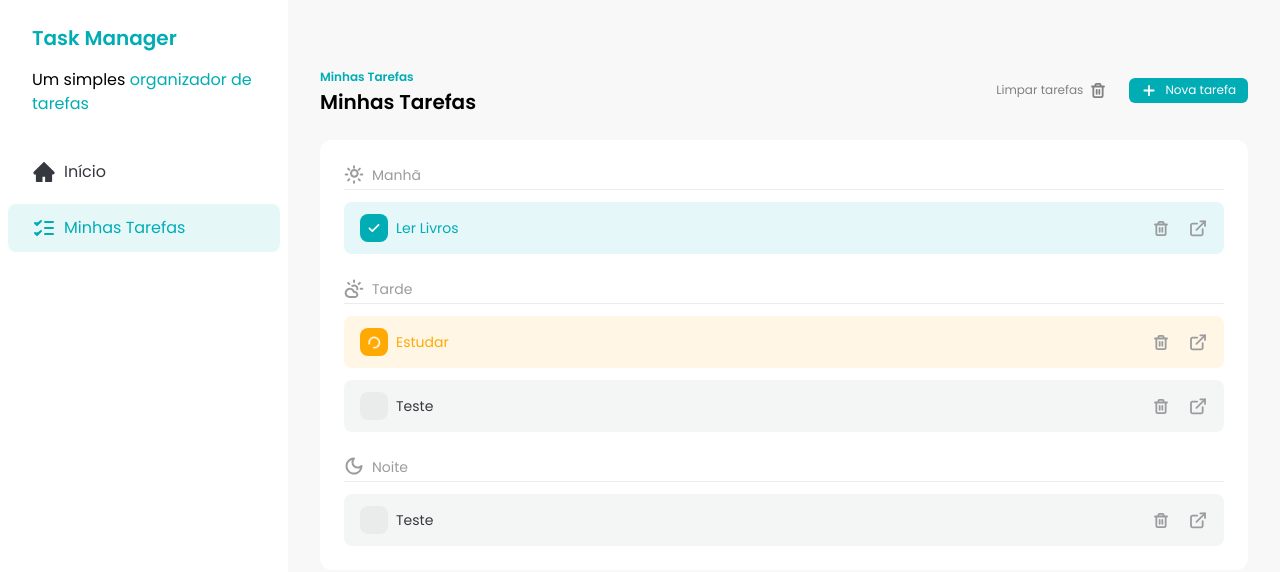
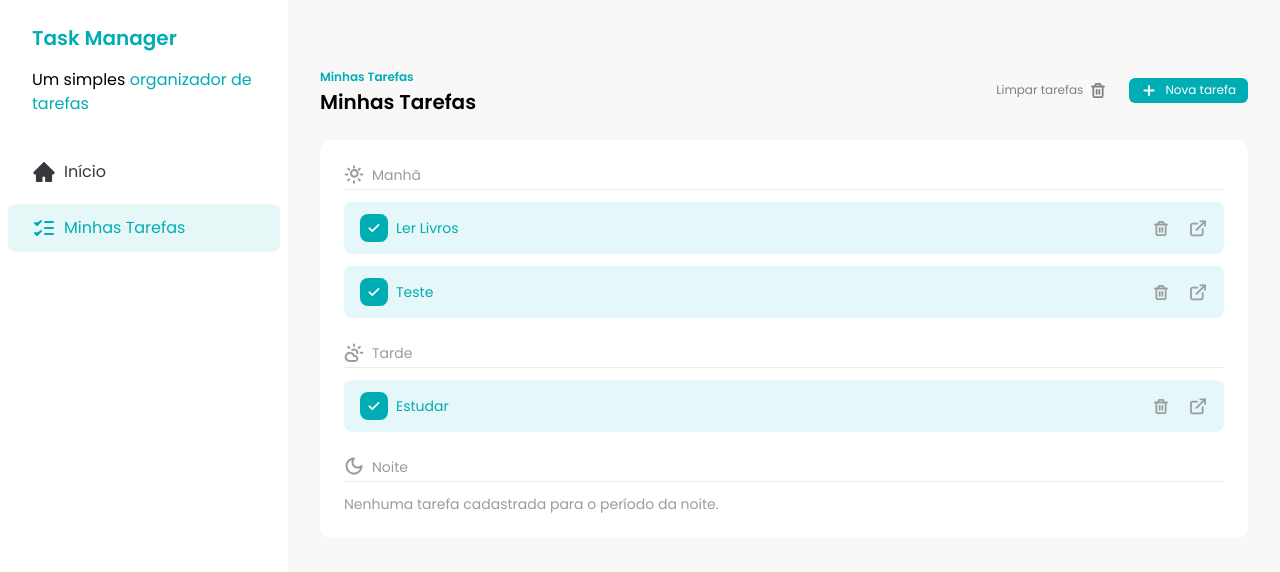
Before and after one commit to Viniciusbsouto/Task-Manager, a React app: page /tasks in a window 1280 px wide. Shown: the top 572 px of the page. Built offline with nearby package versions, Linux system fonts and the light colour scheme; data requests are answered from the project's data file; the HTML template or start-up script is replaced by a standard one.

Commit message:
feat: ensure task status is updated by api

```diff
--- a/db.json
+++ b/db.json
@@ -4,8 +4,8 @@
       "id": "0a6662d7-495f-477a-a459-d228b78dc0a8",
       "title": "Estudar",
       "time": "afternoon",
-      "description": "sdfsdf",
-      "status": "in_progress"
+      "description": "Estudar React Router Dom",
+      "status": "done"
     },
     {
       "id": "96dbe189-7e36-4370-b14b-dfef2d901a84",
@@ -17,16 +17,9 @@
     {
       "id": "cb732eab-9fa4-458d-acfb-657e8b5bed5d",
       "title": "Teste",
-      "time": "evening",
+      "time": "morning",
       "description": "TEste",
-      "status": "to-do"
-    },
-    {
-      "id": "b0734b95-7ab4-49c8-bb22-5e45ec71aa2d",
-      "title": "Teste",
-      "time": "afternoon",
-      "description": "skjdbfysdf",
-      "status": "to-do"
+      "status": "done"
     }
   ]
 }
--- a/src/componentes/TaskItem.jsx
+++ b/src/componentes/TaskItem.jsx
@@ -44,6 +44,9 @@ const TaskItem = ({ task }) => {
     }
     if (task.status === "in_progress") {
       return "done";
+    }
+    if (task.status === "done") {
+      return "to-do";
     }
     return "to-do";
   };
```
